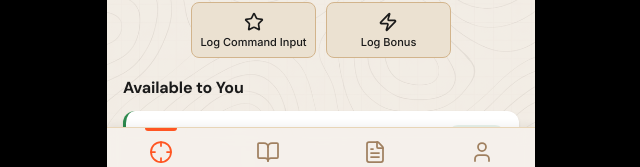
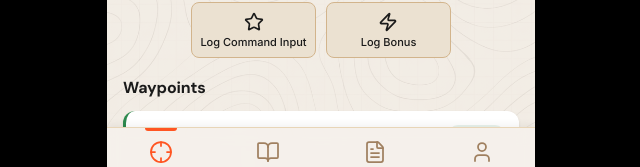
Before and after one commit to gundy27/waypoints-prototype-v2, a React (Vite) app: page / in a window 1280 px wide. Shown: the part 609-776 px from the top of the page, without its empty margins (319-959 px from the left). Built offline with nearby package versions, Linux system fonts and the light colour scheme.

Commit message:
Updated CareerTab.tsx

```diff
--- a/src/tabs/CareerTab.tsx
+++ b/src/tabs/CareerTab.tsx
@@ -332,7 +332,7 @@ export default function CareerTab({
       {rankedOpportunities.length > 0 && (
         <div className="mt-5">
           <h2 className="font-heading font-bold text-wp-black mb-3" style={{ fontSize: 16, lineHeight: 1.3, letterSpacing: '-0.01em' }}>
-            Available to You
+            Waypoints
           </h2>
           <div className="space-y-2.5">
             {rankedOpportunities.slice(0, 3).map(ranked => (
```
